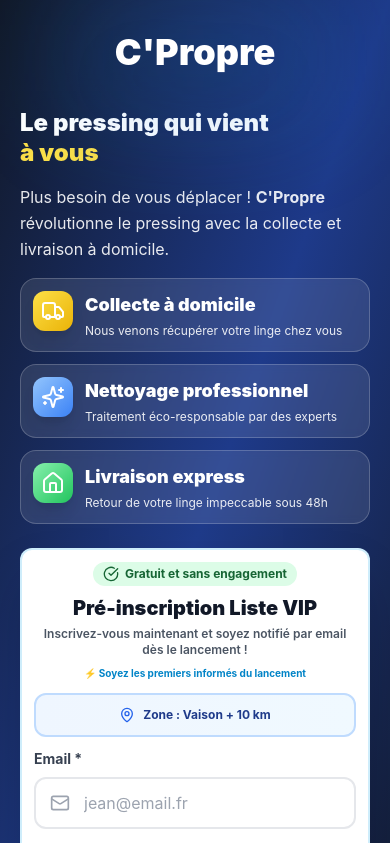
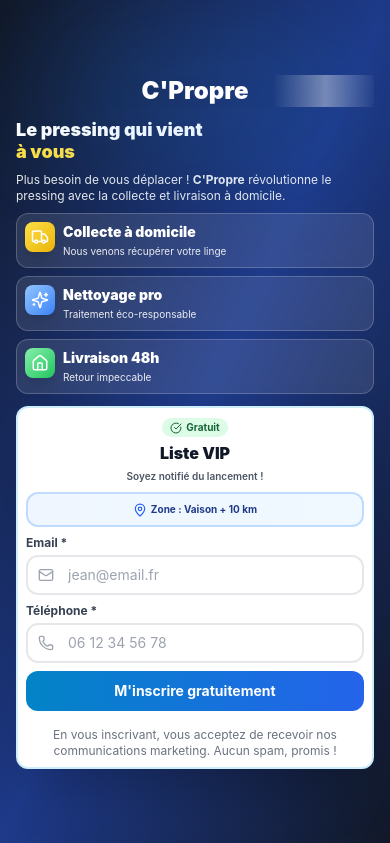
Before and after one commit to zekitml61-maker/cpropre-site, a Next.js app: page /pre-inscription in a window 390 px wide. Shown: the top 843 px of the page. Built offline with nearby package versions, Linux system fonts and the light colour scheme.

Commit message:
Page ultra-compacte mobile: K2000 logo + reduction 30% tailles

```diff
--- a/app/pre-inscription/page.tsx
+++ b/app/pre-inscription/page.tsx
@@ -118,62 +118,66 @@ export default function PreInscriptionPage() {
         <div className="absolute inset-0 bg-gradient-to-br from-black/70 via-blue-900/60 to-black/70"></div>
       </div>
 
-      <div className="relative z-10 min-h-screen flex flex-col items-center justify-center p-3 sm:p-4 py-8 sm:py-12">
-        {/* Logo en haut avec effets améliorés - Optimisé mobile */}
-        <div className="mb-6 md:mb-10 text-center relative px-2 w-full">
+      <div className="relative z-10 min-h-screen flex flex-col items-center justify-center p-2 sm:p-4 py-4 sm:py-12">
+        {/* Logo en haut avec effets K2000 - Optimisé mobile */}
+        <div className="mb-2 md:mb-10 text-center relative px-2 w-full">
           {/* Effet glow derrière le logo */}
           <div className="absolute inset-0 flex items-center justify-center">
             <div className="w-64 h-24 md:w-96 md:h-32 bg-gradient-to-r from-primary-500/30 via-blue-500/30 to-primary-500/30 blur-3xl animate-pulse"></div>
           </div>
 
-          <h1 className="relative text-4xl sm:text-5xl md:text-6xl lg:text-7xl font-black mb-3 md:mb-4">
-            <span className="inline-block text-white drop-shadow-2xl">
+          <h1 className="relative text-2xl sm:text-5xl md:text-6xl lg:text-7xl font-black mb-1 md:mb-4 overflow-hidden">
+            <span className="inline-block text-white drop-shadow-2xl relative">
               C'Propre
+              {/* Effet K2000 sur le logo */}
+              <span className="absolute inset-0 bg-gradient-to-r from-transparent via-white/40 to-transparent animate-[k2000_2s_linear_infinite]" style={{
+                animation: 'k2000 2s linear infinite'
+              }}></span>
             </span>
           </h1>
         </div>
 
         <div className="max-w-6xl w-full px-2 mx-auto">
-          <div className="flex flex-col md:grid md:grid-cols-2 gap-6 md:gap-8">
+          <div className="flex flex-col md:grid md:grid-cols-2 gap-3 md:gap-8">
             {/* Partie gauche - Texte marketing AMÉLIORÉ - Optimisé mobile */}
-            <div className="text-white space-y-4 md:space-y-6 order-1 md:order-1">
-              <h2 className="text-2xl sm:text-3xl md:text-4xl lg:text-5xl font-black leading-tight">
+            <div className="text-white space-y-2 md:space-y-6 order-1 md:order-1">
+              <h2 className="text-lg sm:text-3xl md:text-4xl lg:text-5xl font-black leading-tight">
                 Le pressing qui vient<br />
                 <span className="text-yellow-300">à vous</span>
               </h2>
 
-              <p className="text-base sm:text-lg md:text-xl text-white/90 leading-relaxed">
+              <p className="text-xs sm:text-lg md:text-xl text-white/90 leading-snug">
                 Plus besoin de vous déplacer ! <strong>C'Propre</strong> révolutionne le pressing avec la collecte et livraison à domicile.
               </p>
 
-              <div className="space-y-3 md:space-y-4">
-                <div className="group flex items-start gap-3 md:gap-4 bg-white/10 backdrop-blur-sm p-3 md:p-4 rounded-2xl hover:bg-white/20 transition-all hover:scale-105 border border-white/20 animate-fadeInUp" style={{ animationDelay: '0.1s', opacity: 0 }}>
-                  <div className="bg-gradient-to-br from-yellow-300 to-yellow-500 p-2 md:p-3 rounded-xl shadow-lg group-hover:scale-110 transition-transform group-hover:rotate-6">
-                    <Truck className="text-white" size={24} />
+              <div className="space-y-2 md:space-y-4">
+                <div className="group flex items-start gap-2 md:gap-4 bg-white/10 backdrop-blur-sm p-2 md:p-4 rounded-xl hover:bg-white/20 transition-all hover:scale-105 border border-white/20 animate-fadeInUp" style={{ animationDelay: '0.1s', opacity: 0 }}>
+                  <div className="bg-gradient-to-br from-yellow-300 to-yellow-500 p-1.5 md:p-3 rounded-lg shadow-lg group-hover:scale-110 transition-transform group-hover:rotate-6">
+                    <Truck className="text-white" size={18} />
                   </div>
                   <div>
-                    <h3 className="font-black text-lg md:text-xl mb-1 text-white">Collecte à domicile</h3>
-                    <p className="text-white/90 text-xs md:text-sm">Nous venons récupérer votre linge chez vous</p>
+                    <h3 className="font-black text-sm md:text-xl mb-0.5 text-white">Collecte à domicile</h3>
+                    <p className="text-white/90 text-[10px] md:text-sm">Nous venons récupérer votre linge</p>
                   </div>
                 </div>
 
-                <div className="group flex items-start gap-3 md:gap-4 bg-white/10 backdrop-blur-sm p-3 md:p-4 rounded-2xl hover:bg-white/20 transition-all hover:scale-105 border border-white/20 animate-fadeInUp" style={{ animationDelay: '0.2s', opacity: 0 }}>
-                  <div className="bg-gradient-to-br from-blue-300 to-blue-500 p-2 md:p-3 rounded-xl shadow-lg group-hover:scale-110 transition-transform group-hover:rotate-6">
-                    <Sparkles className="text-white" size={24} />
+                <div className="group flex items-start gap-2 md:gap-4 bg-white/10 backdrop-blur-sm p-2 md:p-4 rounded-xl hover:bg-white/20 transition-all hover:scale-105 border border-white/20 animate-fadeInUp" style={{ animationDelay: '0.2s', opacity: 0 }}>
+                  <div className="bg-gradient-to-br from-blue-300 to-blue-500 p-1.5 md:p-3 rounded-lg shadow-lg group-hover:scale-110 transition-transform group-hover:rotate-6">
+                    <Sparkles className="text-white" size={18} />
                   </div>
                   <div>
-                    <h3 className="font-black text-lg md:text-xl mb-1 text-white">Nettoyage professionnel</h3>
-                    <p className="text-white/90 text-xs md:text-sm">Traitement éco-responsable par des experts</p>
+                    <h3 className="font-black text-sm md:text-xl mb-0.5 text-white">Nettoyage pro</h3>
+                    <p className="text-white/90 text-[10px] md:text-sm">Traitement éco-responsable</p>
                   </div>
                 </div>
 
-                <div className="group flex items-start gap-3 md:gap-4 bg-white/10 backdrop-blur-sm p-3 md:p-4 rounded-2xl hover:bg-white/20 transition-all hover:scale-105 border border-white/20 animate-fadeInUp" style={{ animationDelay: '0.3s', opacity: 0 }}>
-                  <div className="bg-gradient-to-br from-green-300 to-green-500 p-2 md:p-3 rounded-xl shadow-lg group-hover:scale-110 transition-transform group-hover:rotate-6">
-                    <Home className="text-white" size={24} />
+                <div className="group flex items-start gap-2 md:gap-4 bg-white/10 backdrop-blur-sm p-2 md:p-4 rounded-xl hover:bg-white/20 transition-all hover:scale-105 border border-white/20 animate-fadeInUp" style={{ animationDelay: '0.3s', opacity: 0 }}>
+                  <div className="bg-gradient-to-br from-green-300 to-green-500 p-1.5 md:p-3 rounded-lg shadow-lg group-hover:scale-110 transition-transform group-hover:rotate-6">
+                    <Home className="text-white" size={18} />
                   </div>
                   <div>
-                    <h3 className="font-black text-lg md:text-xl mb-1 text-white">Livraison express</h3>
-                    <p className="text-white/90 text-xs md:text-sm">Retour de votre linge impeccable sous 48h</p>
+                    <h3 className="font-black text-sm md:text-xl mb-0.5 text-white">Livraison 48h</h3>
+                    <p className="text-white/90 text-[10px] md:text-sm">Retour impeccable</p>
                   </div>
                 </div>
               </div>
@@ -182,27 +186,24 @@ export default function PreInscriptionPage() {
             </div>
 
             {/* Partie droite - Formulaire AMÉLIORÉ - Optimisé mobile */}
-            <div className="bg-white rounded-xl md:rounded-3xl shadow-2xl p-3 sm:p-4 md:p-6 lg:p-8 border-2 md:border-4 border-primary-500/20 w-full max-w-full mx-auto order-2 md:order-2">
-              <div className="text-center mb-3 md:mb-5">
-                <div className="inline-flex items-center gap-1.5 bg-green-100 text-green-800 px-2.5 py-1 md:px-4 md:py-2 rounded-full mb-2 md:mb-3">
-                  <CheckCircle size={16} className="md:w-5 md:h-5" />
-                  <span className="font-bold text-xs md:text-sm">Gratuit et sans engagement</span>
+            <div className="bg-white rounded-xl md:rounded-3xl shadow-2xl p-2 sm:p-4 md:p-6 lg:p-8 border-2 md:border-4 border-primary-500/20 w-full max-w-full mx-auto order-2 md:order-2">
+              <div className="text-center mb-2 md:mb-5">
+                <div className="inline-flex items-center gap-1 bg-green-100 text-green-800 px-2 py-0.5 md:px-4 md:py-2 rounded-full mb-1 md:mb-3">
+                  <CheckCircle size={12} className="md:w-5 md:h-5" />
+                  <span className="font-bold text-[10px] md:text-sm">Gratuit</span>
                 </div>
-                <h2 className="text-xl md:text-3xl font-black text-gray-900 mb-1 md:mb-2">
-                  Pré-inscription Liste VIP
+                <h2 className="text-base md:text-3xl font-black text-gray-900 mb-1 md:mb-2">
+                  Liste VIP
                 </h2>
-                <p className="text-xs md:text-sm text-gray-600 font-semibold mb-2">
-                  Inscrivez-vous maintenant et soyez notifié par email dès le lancement !
-                </p>
-                <p className="text-[10px] md:text-xs text-primary-600 font-bold">
-                  ⚡ Soyez les premiers informés du lancement
+                <p className="text-[10px] md:text-sm text-gray-600 font-semibold">
+                  Soyez notifié du lancement !
                 </p>
               </div>
 
               {/* Zone de service */}
-              <div className="bg-gradient-to-r from-blue-50 to-primary-50 border-2 border-blue-200 rounded-xl p-3 md:p-4 mb-3 md:mb-4 text-center">
-                <p className="text-xs md:text-sm text-blue-900 font-bold flex items-center justify-center gap-2">
-                  <MapPin className="text-blue-600" size={16} />
+              <div className="bg-gradient-to-r from-blue-50 to-primary-50 border-2 border-blue-200 rounded-xl p-2 md:p-4 mb-2 md:mb-4 text-center">
+                <p className="text-[10px] md:text-sm text-blue-900 font-bold flex items-center justify-center gap-1">
+                  <MapPin className="text-blue-600" size={14} />
                   <span>Zone : Vaison + 10 km</span>
                 </p>
               </div>
@@ -214,20 +215,20 @@ export default function PreInscriptionPage() {
                 </div>
               )}
 
-              <form onSubmit={handleSubmit} className="space-y-3 md:space-y-4">
+              <form onSubmit={handleSubmit} className="space-y-2 md:space-y-4">
                 {/* Email */}
                 <div>
-                  <label className="block text-sm font-bold text-gray-700 mb-2">
+                  <label className="block text-xs font-bold text-gray-700 mb-1">
                     Email *
                   </label>
                   <div className="relative">
-                    <Mail className="absolute left-4 top-1/2 -translate-y-1/2 text-gray-400" size={20} />
+                    <Mail className="absolute left-3 top-1/2 -translate-y-1/2 text-gray-400" size={16} />
                     <input
                       type="email"
                       required
                       value={formData.email}
                       onChange={(e) => setFormData({ ...formData, email: e.target.value })}
-                      className="w-full pl-12 pr-4 py-3 border-2 border-gray-200 rounded-xl focus:border-primary-500 focus:outline-none transition"
+                      className="w-full pl-10 pr-3 py-2 border-2 border-gray-200 rounded-xl focus:border-primary-500 focus:outline-none transition text-sm"
                       placeholder="jean@email.fr"
                     />
                   </div>
@@ -235,17 +236,17 @@ export default function PreInscriptionPage() {
 
                 {/* Téléphone */}
                 <div>
-                  <label className="block text-sm font-bold text-gray-700 mb-2">
+                  <label className="block text-xs font-bold text-gray-700 mb-1">
                     Téléphone *
                   </label>
                   <div className="relative">
-                    <Phone className="absolute left-4 top-1/2 -translate-y-1/2 text-gray-400" size={20} />
+                    <Phone className="absolute left-3 top-1/2 -translate-y-1/2 text-gray-400" size={16} />
                     <input
                       type="tel"
                       required
                       value={formData.telephone}
                       onChange={(e) => setFormData({ ...formData, telephone: e.target.value })}
-                      className="w-full pl-12 pr-4 py-3 border-2 border-gray-200 rounded-xl focus:border-primary-500 focus:outline-none transition"
+                      className="w-full pl-10 pr-3 py-2 border-2 border-gray-200 rounded-xl focus:border-primary-500 focus:outline-none transition text-sm"
                       placeholder="06 12 34 56 78"
                     />
                   </div>
@@ -255,7 +256,7 @@ export default function PreInscriptionPage() {
                 <button
                   type="submit"
                   disabled={loading}
-                  className="w-full bg-gradient-to-r from-primary-600 to-blue-600 text-white py-4 rounded-xl font-bold text-lg hover:shadow-xl transition-all hover:scale-105 disabled:opacity-50 disabled:cursor-not-allowed disabled:hover:scale-100"
+                  className="w-full bg-gradient-to-r from-primary-600 to-blue-600 text-white py-2.5 rounded-xl font-bold text-sm hover:shadow-xl transition-all hover:scale-105 disabled:opacity-50 disabled:cursor-not-allowed disabled:hover:scale-100"
                 >
                   {loading ? (
                     <span className="flex items-center justify-center gap-2">
```
